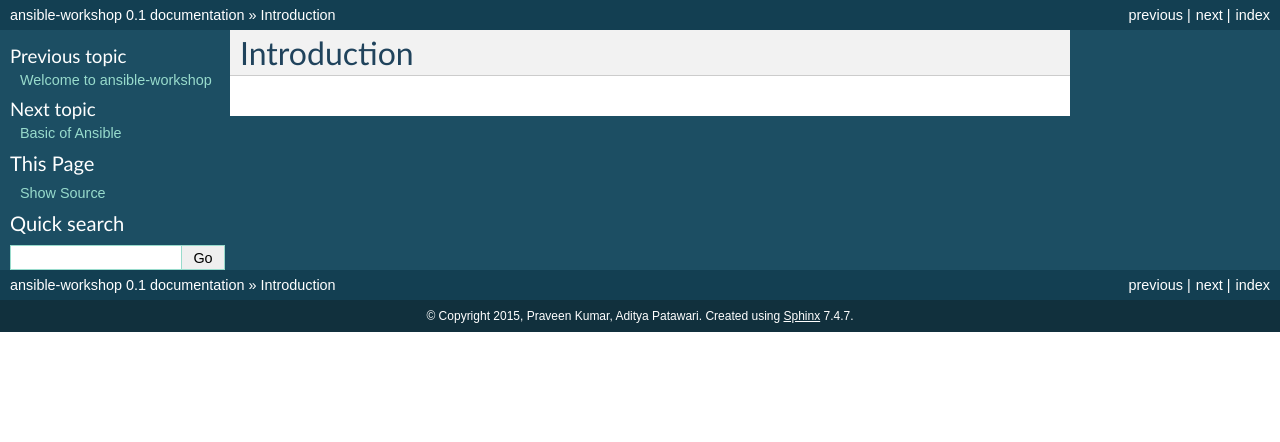
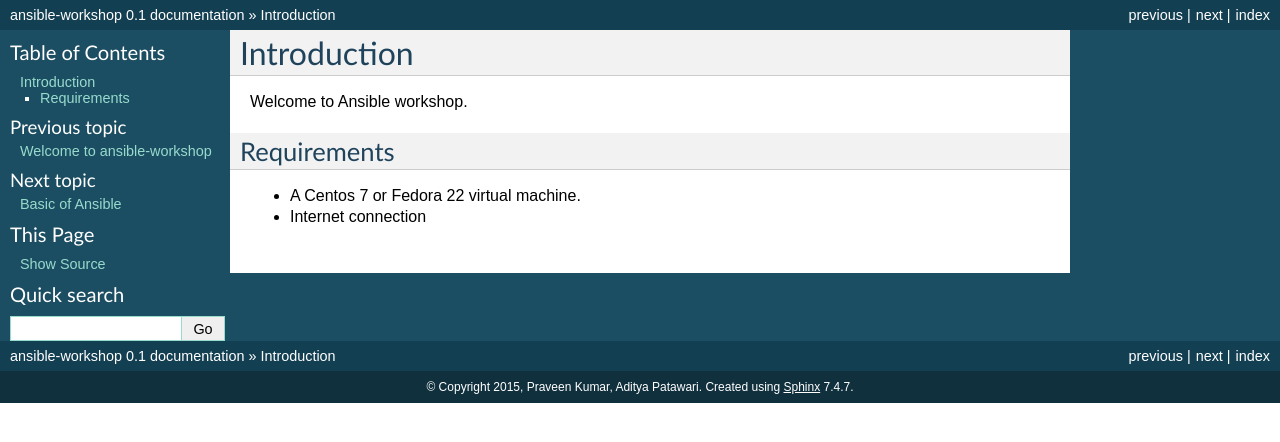
Before and after one commit to adimania/workshop-ansible, a Sphinx documentation site: the page built from docs/introduction.rst, in a window 1280 px wide. Shown: the top 442 px of the page. Built offline with Sphinx 7.4.7, drawn with Linux system fonts in a browser that asks for light colours.

Commit message:
introduction

```diff
--- a/docs/introduction.rst
+++ b/docs/introduction.rst
@@ -1,2 +1,10 @@
 Introduction
 ============
+
+Welcome to Ansible workshop.
+
+Requirements
+------------
+
+* A Centos 7 or Fedora 22 virtual machine.
+* Internet connection
```
